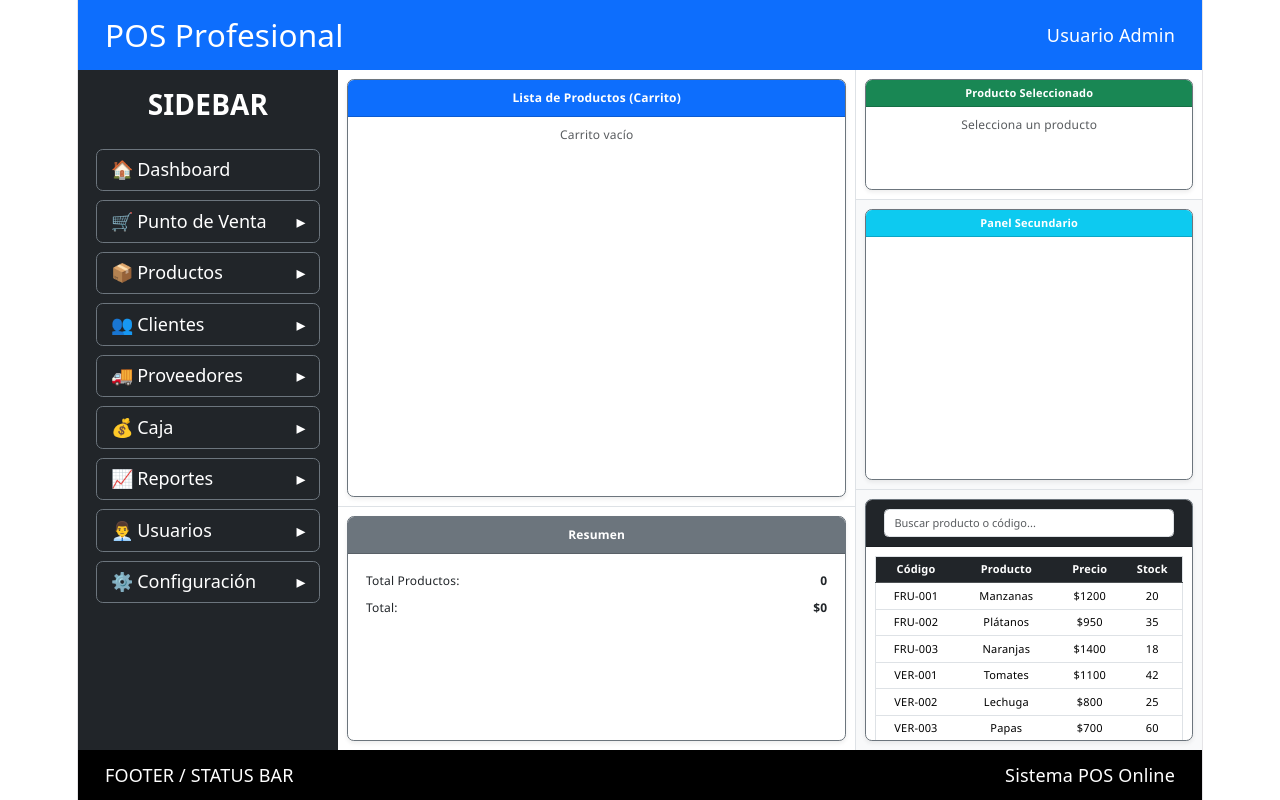
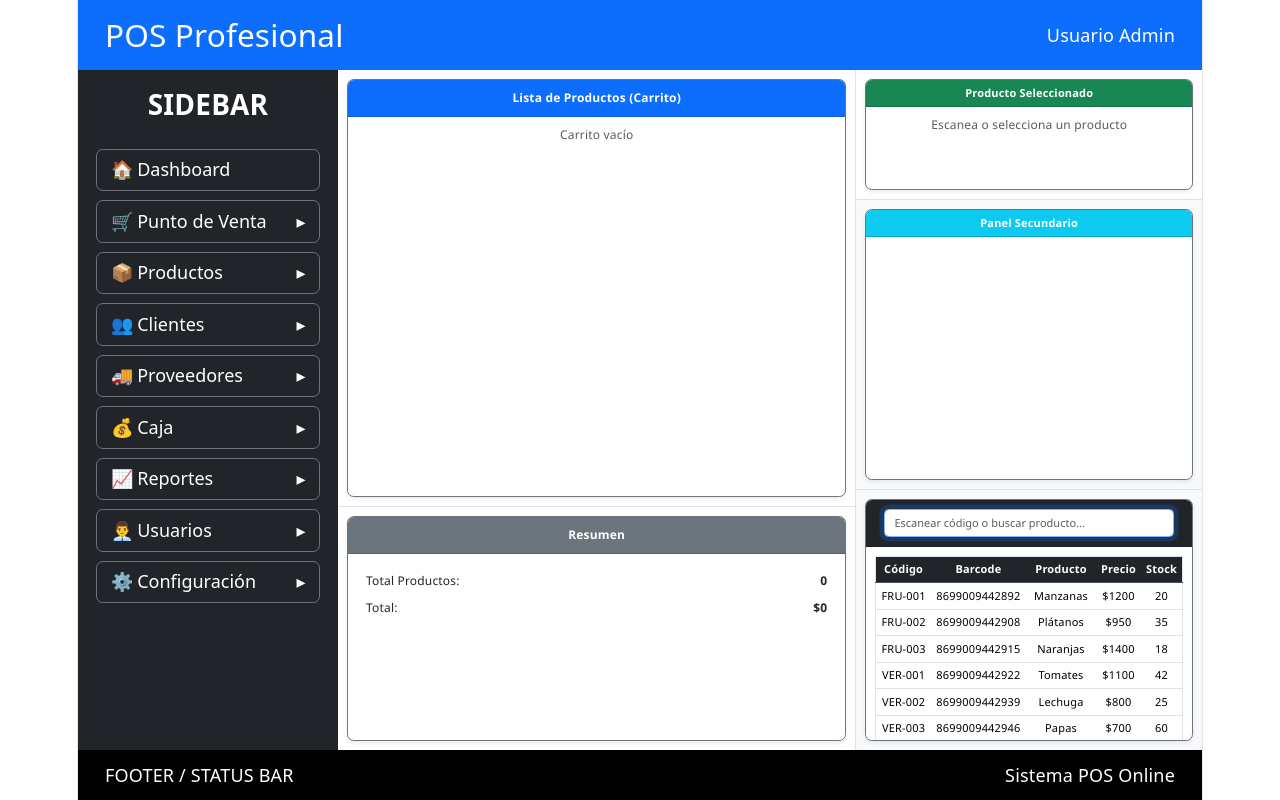
Before and after one commit to gagonzac/frontend-Pos, a React (Vite) app: page / in a window 1280 px wide. Built offline with nearby package versions, Linux system fonts and the light colour scheme.

Commit message:
feat: agrega detección de productos por codigo de barras

```diff
--- a/package.json
+++ b/package.json
@@ -13,6 +13,7 @@
     "bootstrap": "^5.3.8",
     "bootstrap-icons": "^1.13.1",
     "react": "^19.2.6",
+    "react-barcode": "^1.6.1",
     "react-dom": "^19.2.6"
   },
   "devDependencies": {
--- a/src/components/MainContent.jsx
+++ b/src/components/MainContent.jsx
@@ -1,11 +1,15 @@
-import { useState } from "react";
+import { useEffect, useRef, useState } from "react";
 
 function MainContent() {
+
+  // INPUT REF
+  const searchInputRef = useRef(null);
 
   // PRODUCTOS
   const products = [
     {
       code: "FRU-001",
+      barcode: "8699009442892",
       name: "Manzanas",
       price: 1200,
       stock: 20,
@@ -14,6 +18,7 @@ function MainContent() {
     },
     {
       code: "FRU-002",
+      barcode: "8699009442908",
       name: "Plátanos",
       price: 950,
       stock: 35,
@@ -22,6 +27,7 @@ function MainContent() {
     },
     {
       code: "FRU-003",
+      barcode: "8699009442915",
       name: "Naranjas",
       price: 1400,
       stock: 18,
@@ -30,6 +36,7 @@ function MainContent() {
     },
     {
       code: "VER-001",
+      barcode: "8699009442922",
       name: "Tomates",
       price: 1100,
       stock: 42,
@@ -38,6 +45,7 @@ function MainContent() {
     },
     {
       code: "VER-002",
+      barcode: "8699009442939",
       name: "Lechuga",
       price: 800,
       stock: 25,
@@ -46,6 +54,7 @@ function MainContent() {
     },
     {
       code: "VER-003",
+      barcode: "8699009442946",
       name: "Papas",
       price: 700,
       stock: 60,
@@ -54,6 +63,7 @@ function MainContent() {
     },
     {
       code: "VER-004",
+      barcode: "8699009442953",
       name: "Cebollas",
       price: 650,
       stock: 33,
@@ -62,11 +72,12 @@ function MainContent() {
     },
     {
       code: "VER-005",
+      barcode: "8699009442960",
       name: "Zanahorias",
       price: 990,
       stock: 27,
       image:
-        "https://images.unsplash.com/photo-1447175008436-054170c2e979?q=80&w=400",
+        "https://images.unsplash.com/photo-1540420773420-3366772f4999?q=80&w=400",
     },
   ];
 
@@ -78,14 +89,37 @@ function MainContent() {
   // CARRITO
   const [cart, setCart] = useState([]);
 
-  // HISTORIAL VISUAL
+  // HISTORIAL
   const [selectedHistory, setSelectedHistory] = useState([]);
 
+  // ENFOCAR INPUT SIEMPRE
+  const focusSearchInput = () => {
+
+    setTimeout(() => {
+
+      if (searchInputRef.current) {
+        searchInputRef.current.focus();
+      }
+
+    }, 50);
+  };
+
+  // AL CARGAR
+  useEffect(() => {
+    focusSearchInput();
+  }, []);
+
   // FILTRO
-  const filteredProducts = products.filter((p) =>
-    p.name.toLowerCase().includes(search.toLowerCase()) ||
-    p.code.toLowerCase().includes(search.toLowerCase())
-  );
+  const filteredProducts = products.filter((p) => {
+
+    const value = search.toLowerCase();
+
+    return (
+      p.name.toLowerCase().includes(value) ||
+      p.code.toLowerCase().includes(value) ||
+      p.barcode.includes(value)
+    );
+  });
 
   // SUBTOTAL
   const subtotal =
@@ -107,6 +141,28 @@ function MainContent() {
 
       return [...prev, product];
     });
+
+    focusSearchInput();
+  };
+
+  // ENTER DESDE BÚSQUEDA
+  const handleSearchKeyDown = (e) => {
+
+    if (e.key === "Enter") {
+
+      e.preventDefault();
+
+      // SI SOLO EXISTE UN PRODUCTO
+      if (filteredProducts.length === 1) {
+
+        handleSelect(filteredProducts[0]);
+      }
+
+      // LIMPIAR INPUT
+      setSearch("");
+
+      focusSearchInput();
+    }
   };
 
   // AGREGAR AL CARRITO
@@ -125,11 +181,18 @@ function MainContent() {
 
     setSelectedProduct(null);
     setQty(1);
+
+    focusSearchInput();
   };
 
-  // ELIMINAR CARRITO
+  // ELIMINAR PRODUCTO
   const handleRemove = (index) => {
-    setCart((prev) => prev.filter((_, i) => i !== index));
+
+    setCart((prev) =>
+      prev.filter((_, i) => i !== index)
+    );
+
+    focusSearchInput();
   };
 
   return (
@@ -211,13 +274,19 @@ function MainContent() {
                         <td>{item.name}</td>
                         <td>${item.price}</td>
                         <td>{item.qty}</td>
-                        <td>${item.subtotal}</td>
+
+                        <td>
+                          $
+                          {item.subtotal.toLocaleString()}
+                        </td>
 
                         <td className="text-end">
 
                           <button
                             className="btn btn-danger btn-sm py-0 px-2"
-                            onClick={() => handleRemove(index)}
+                            onClick={() =>
+                              handleRemove(index)
+                            }
                           >
                             ✖
                           </button>
@@ -261,19 +330,30 @@ function MainContent() {
             <div className="card-body">
 
               <div className="d-flex justify-content-between mb-2">
+
                 <span>Total Productos:</span>
-                <strong>{cart.length}</strong>
+
+                <strong>
+                  {cart.length}
+                </strong>
+
               </div>
 
               <div className="d-flex justify-content-between">
+
                 <span>Total:</span>
 
                 <strong>
                   $
                   {cart
-                    .reduce((acc, item) => acc + item.subtotal, 0)
+                    .reduce(
+                      (acc, item) =>
+                        acc + item.subtotal,
+                      0
+                    )
                     .toLocaleString()}
                 </strong>
+
               </div>
 
             </div>
@@ -304,7 +384,7 @@ function MainContent() {
           }}
         >
 
-          {/* PANEL 1 */}
+          {/* PRODUCTO SELECCIONADO */}
           <div
             className="p-2 border-bottom bg-white"
             style={{
@@ -331,7 +411,6 @@ function MainContent() {
                 {selectedProduct ? (
 
                   <>
-                    {/* CÓDIGO SOBRE EL PRODUCTO */}
                     <div
                       className="mb-2 fw-bold text-primary"
                       style={{
@@ -365,13 +444,20 @@ function MainContent() {
 
                         <tr>
 
-                          <td>{selectedProduct.name}</td>
+                          <td>
+                            {selectedProduct.name}
+                          </td>
 
                           <td>
-                            ${selectedProduct.price}
+                            $
+                            {selectedProduct.price}
                           </td>
 
-                          <td style={{ width: "70px" }}>
+                          <td
+                            style={{
+                              width: "70px",
+                            }}
+                          >
 
                             <input
                               type="number"
@@ -379,7 +465,9 @@ function MainContent() {
                               value={qty}
                               min={1}
                               onChange={(e) =>
-                                setQty(Number(e.target.value))
+                                setQty(
+                                  Number(e.target.value)
+                                )
                               }
                               style={{
                                 fontSize: "10px",
@@ -391,7 +479,8 @@ function MainContent() {
                           </td>
 
                           <td>
-                            ${subtotal.toLocaleString()}
+                            $
+                            {subtotal.toLocaleString()}
                           </td>
 
                           <td className="text-end">
@@ -405,7 +494,10 @@ function MainContent() {
 
                             <button
                               className="btn btn-danger btn-sm py-0 px-2"
-                              onClick={() => setSelectedProduct(null)}
+                              onClick={() => {
+                                setSelectedProduct(null);
+                                focusSearchInput();
+                              }}
                             >
                               ✖
                             </button>
@@ -422,7 +514,7 @@ function MainContent() {
                 ) : (
 
                   <div className="text-muted">
-                    Selecciona un producto
+                    Escanea o selecciona un producto
                   </div>
 
                 )}
@@ -433,7 +525,7 @@ function MainContent() {
 
           </div>
 
-          {/* PANEL 2 */}
+          {/* PANEL SECUNDARIO */}
           <div
             className="p-2 overflow-hidden bg-light flex-grow-1"
           >
@@ -463,7 +555,8 @@ function MainContent() {
 
                       <div
                         className={`card border h-100 ${
-                          selectedProduct?.code === product.code
+                          selectedProduct?.code ===
+                          product.code
                             ? "border-primary border-2"
                             : ""
                         }`}
@@ -472,7 +565,9 @@ function MainContent() {
                           cursor: "pointer",
                           transition: "0.2s",
                         }}
-                        onClick={() => handleSelect(product)}
+                        onClick={() =>
+                          handleSelect(product)
+                        }
                       >
 
                         <img
@@ -511,7 +606,8 @@ function MainContent() {
                               fontSize: "9px",
                             }}
                           >
-                            ${product.price.toLocaleString()}
+                            $
+                            {product.price.toLocaleString()}
                           </div>
 
                         </div>
@@ -539,15 +635,19 @@ function MainContent() {
 
           <div className="card h-100 shadow-sm border-secondary d-flex flex-column">
 
-            {/* SEARCH */}
+            {/* BUSCADOR */}
             <div className="card-header bg-dark py-2">
 
               <input
+                ref={searchInputRef}
                 type="text"
                 className="form-control form-control-sm"
-                placeholder="Buscar producto o código..."
+                placeholder="Escanear código o buscar producto..."
                 value={search}
-                onChange={(e) => setSearch(e.target.value)}
+                onChange={(e) =>
+                  setSearch(e.target.value)
+                }
+                onKeyDown={handleSearchKeyDown}
                 style={{
                   fontSize: "11px",
                 }}
@@ -555,7 +655,7 @@ function MainContent() {
 
             </div>
 
-            {/* TABLE */}
+            {/* TABLA */}
             <div className="card-body p-2 overflow-auto">
 
               <table
@@ -570,6 +670,7 @@ function MainContent() {
 
                   <tr>
                     <th>Código</th>
+                    <th>Barcode</th>
                     <th>Producto</th>
                     <th>Precio</th>
                     <th>Stock</th>
@@ -583,11 +684,16 @@ function MainContent() {
 
                     <tr
                       key={p.code}
-                      style={{ cursor: "pointer" }}
-                      onClick={() => handleSelect(p)}
+                      style={{
+                        cursor: "pointer",
+                      }}
+                      onClick={() =>
+                        handleSelect(p)
+                      }
                     >
 
                       <td>{p.code}</td>
+                      <td>{p.barcode}</td>
                       <td>{p.name}</td>
                       <td>${p.price}</td>
                       <td>{p.stock}</td>
```
Also changed, not shown: 1 other file (tests, documents, lock files or other folders).
